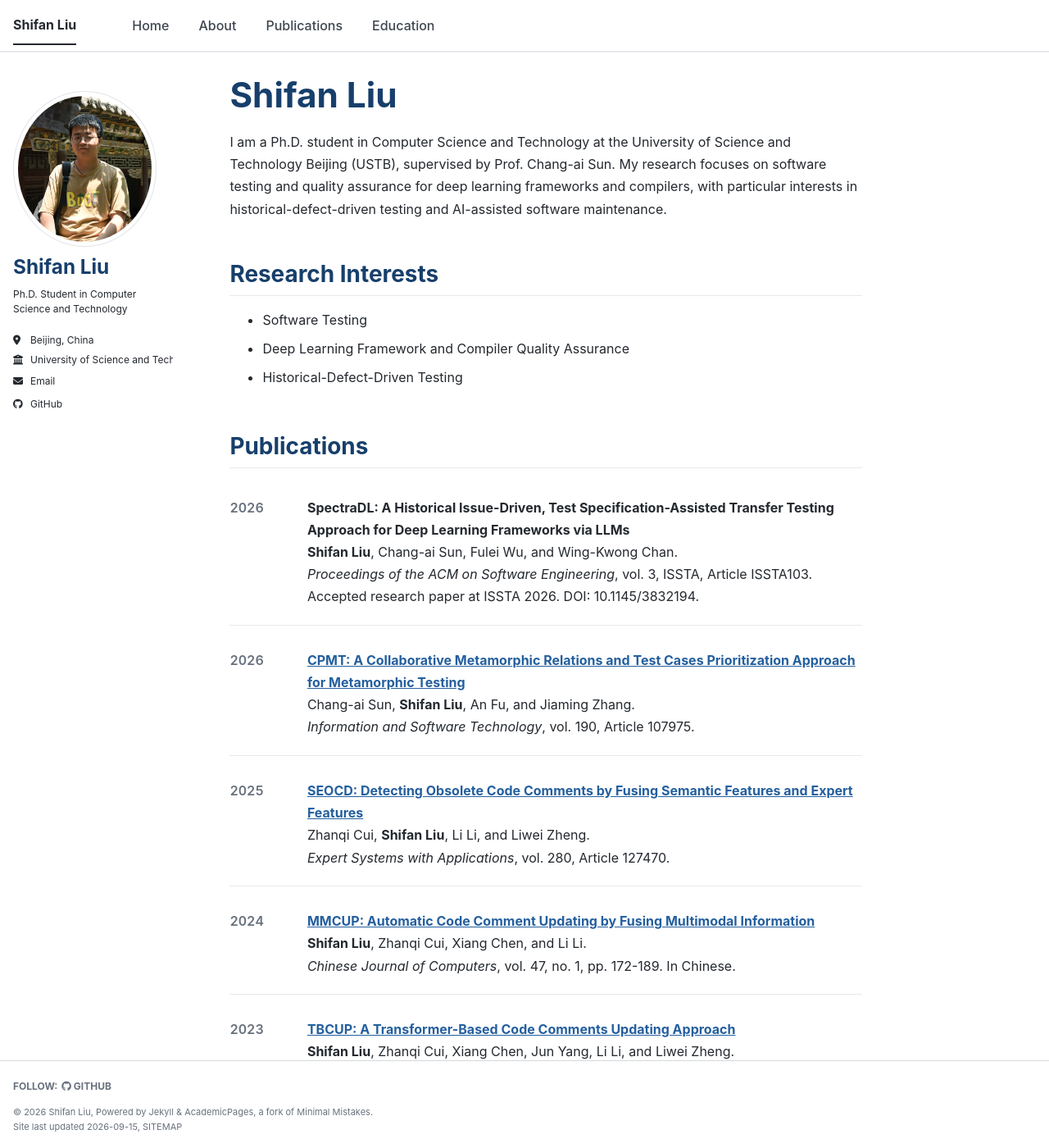
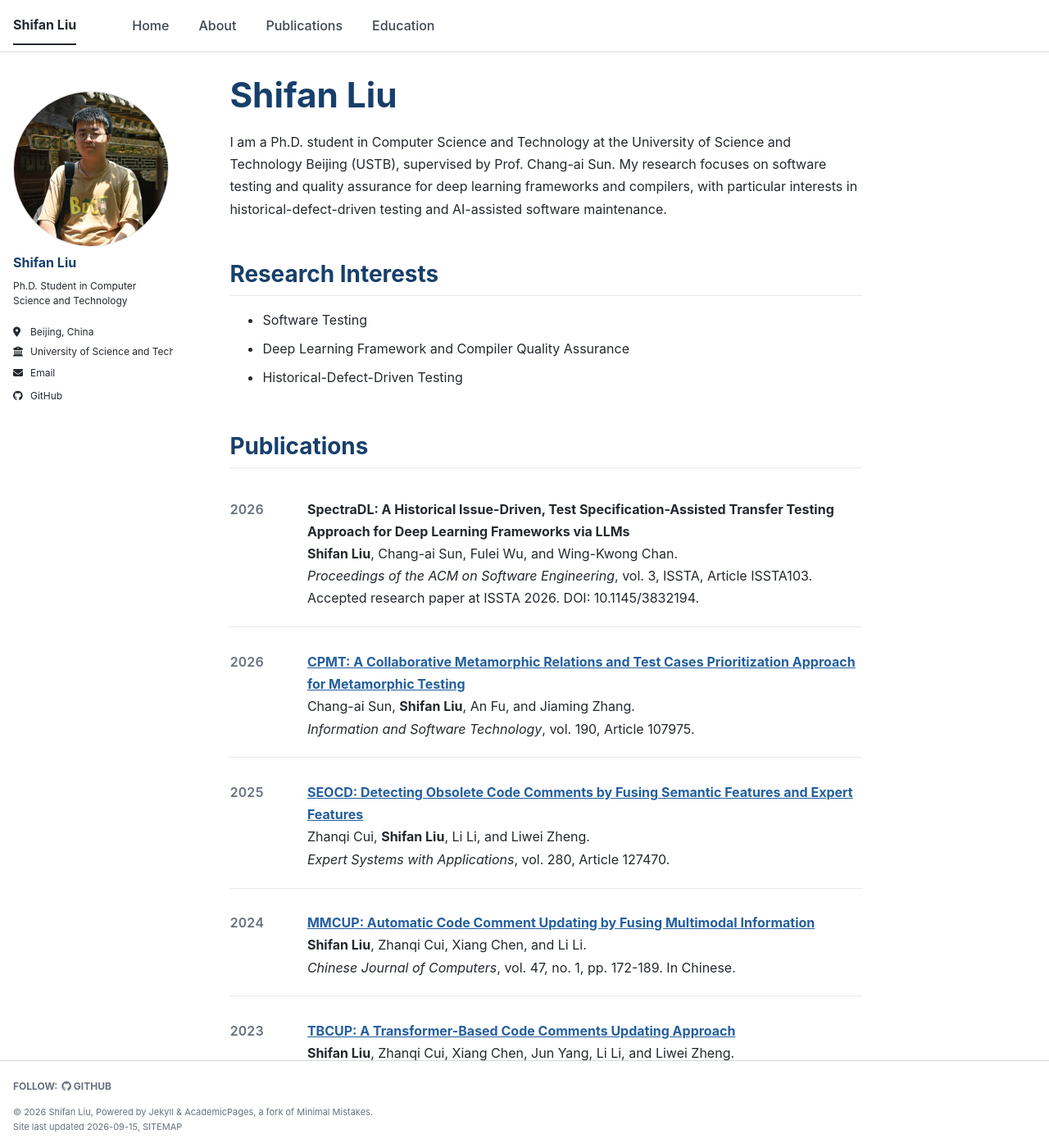
Before and after one commit to rookieLiu2018/rookieLiu2018.github.io, a Jekyll site: the page built from _pages/about.md, in a window 1280 px wide and 1400 px high. Shown: the whole window at 82% size. Built offline with Jekyll 4.4.1, drawn with Linux system fonts in a browser that asks for light colours; a style sheet for code colours, icons or effects is not loaded.

Commit message:
fix: complete responsive academic styling

```diff
--- a/_sass/_custom.scss
+++ b/_sass/_custom.scss
@@ -15,7 +15,7 @@
   box-shadow: none;
 }
 
-.masthead__menu-item {
+.masthead__menu-item a {
   font-weight: 500;
 }
 
@@ -28,15 +28,17 @@
 .author__avatar img {
   width: 190px;
   height: 190px;
+  max-width: none;
   aspect-ratio: 1;
   object-fit: cover;
   object-position: 50% 42%;
+  padding: 0;
   border: 1px solid #e1e4e8;
   border-radius: 50%;
   box-shadow: none;
 }
 
-.sidebar .author__name {
+.author__name {
   color: #173f6b;
   font-size: 1.35rem;
 }
@@ -60,8 +62,8 @@
 }
 
 .publication-list {
-  margin: 0;
-  padding: 0;
+  margin-left: 0;
+  padding-left: 0;
   list-style: none;
 }
 
@@ -87,7 +89,7 @@
   border-bottom: 1px solid var(--global-border-color);
 }
 
-.education-date {
+.education-item > span {
   grid-row: 1 / span 2;
   color: #68717d;
   font-variant-numeric: tabular-nums;
@@ -111,11 +113,11 @@
 
   .publication-list li,
   .education-item {
-    grid-template-columns: minmax(0, 1fr);
+    grid-template-columns: 1fr;
     gap: .35rem;
   }
 
-  .education-date {
+  .education-item > span {
     grid-row: auto;
   }
 }
```
